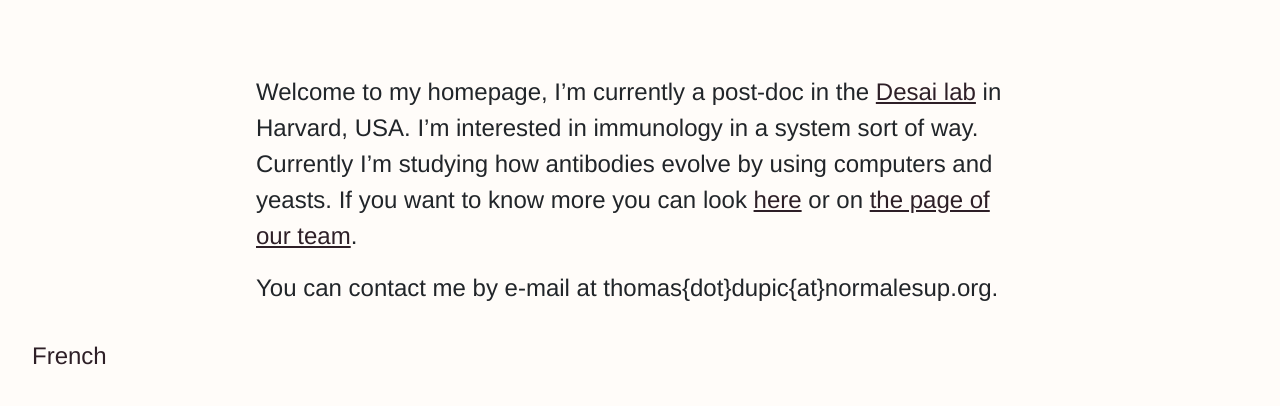
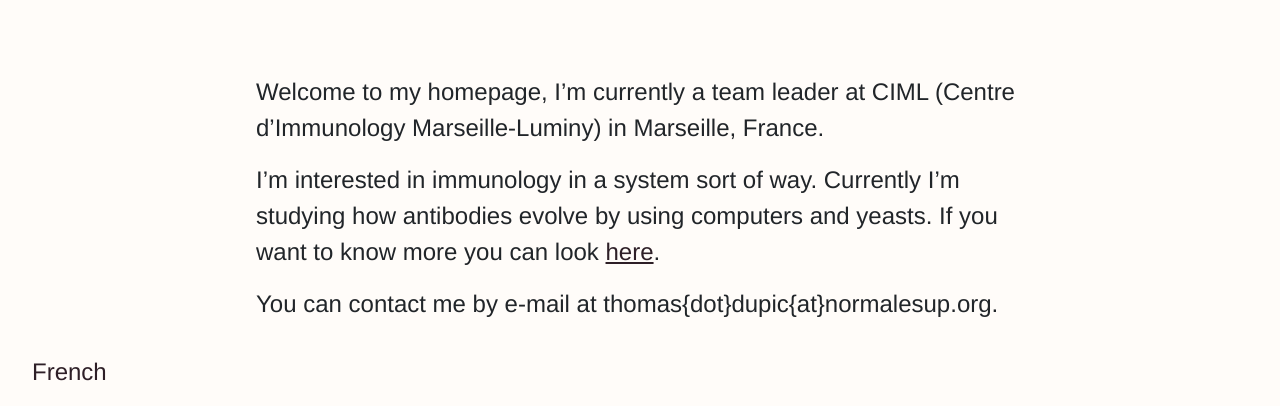
Before and after one commit to Thopic/thopic.github.io, a plain HTML site: page index.html in a window 1280 px wide. Shown: the part 541-947 px from the top of the page. Drawn offline with Linux system fonts and the light colour scheme.

Commit message:
deploy: Thopic/homepage@ffd0ef6c16711d088fa9151840b35f30e8737c23

```diff
--- a/index.html
+++ b/index.html
@@ -2,5 +2,4 @@
 <a class=nav-link href=https://www.thopic.eu/research/>Research</a>
 <a class=nav-link href=https://www.thopic.eu/publications/>Publications</a>
 <a class=nav-link href=https://www.thopic.eu/presentations/>Presentations</a>
-<a class=nav-link href=https://www.thopic.eu/cv/cv.pdf>CV</a></nav></div></div><div id=content><h1>Thomas Dupic</h1><br><br><div><img class=responsive-image title="© Nati" alt=Me src=images/me.jpg></img></div><p>Welcome to my homepage, I&rsquo;m currently a post-doc in the <a href=https://www.desai-lab.com>Desai lab</a> in Harvard, USA.
-I&rsquo;m interested in immunology in a system sort of way. Currently I&rsquo;m studying how antibodies evolve by using computers and yeasts. If you want to know more you can look <a href=/research/>here</a> or on <a href=https://www.desai-lab.com/research/>the page of our team</a>.</p><p>You can contact me by e-mail at thomas{dot}dupic{at}normalesup.org.</p></div><div id=footer><nav id=nav class="nav translation-div"><a class=nav-link href=https://www.thopic.eu/fr/>French</a></nav></div></body></html>
+<a class=nav-link href=https://www.thopic.eu/cv/cv.pdf>CV</a></nav></div></div><div id=content><h1>Thomas Dupic</h1><br><br><div><img class=responsive-image title="© Nati" alt=Me src=images/me.jpg></img></div><p>Welcome to my homepage, I&rsquo;m currently a team leader at CIML (Centre d&rsquo;Immunology Marseille-Luminy) in Marseille, France.</p><p>I&rsquo;m interested in immunology in a system sort of way. Currently I&rsquo;m studying how antibodies evolve by using computers and yeasts. If you want to know more you can look <a href=/research/>here</a>.</p><p>You can contact me by e-mail at thomas{dot}dupic{at}normalesup.org.</p></div><div id=footer><nav id=nav class="nav translation-div"><a class=nav-link href=https://www.thopic.eu/fr/>French</a></nav></div></body></html>
```
Also changed, not shown: fr/index.html (+1 -1 lines), 2 other files.
